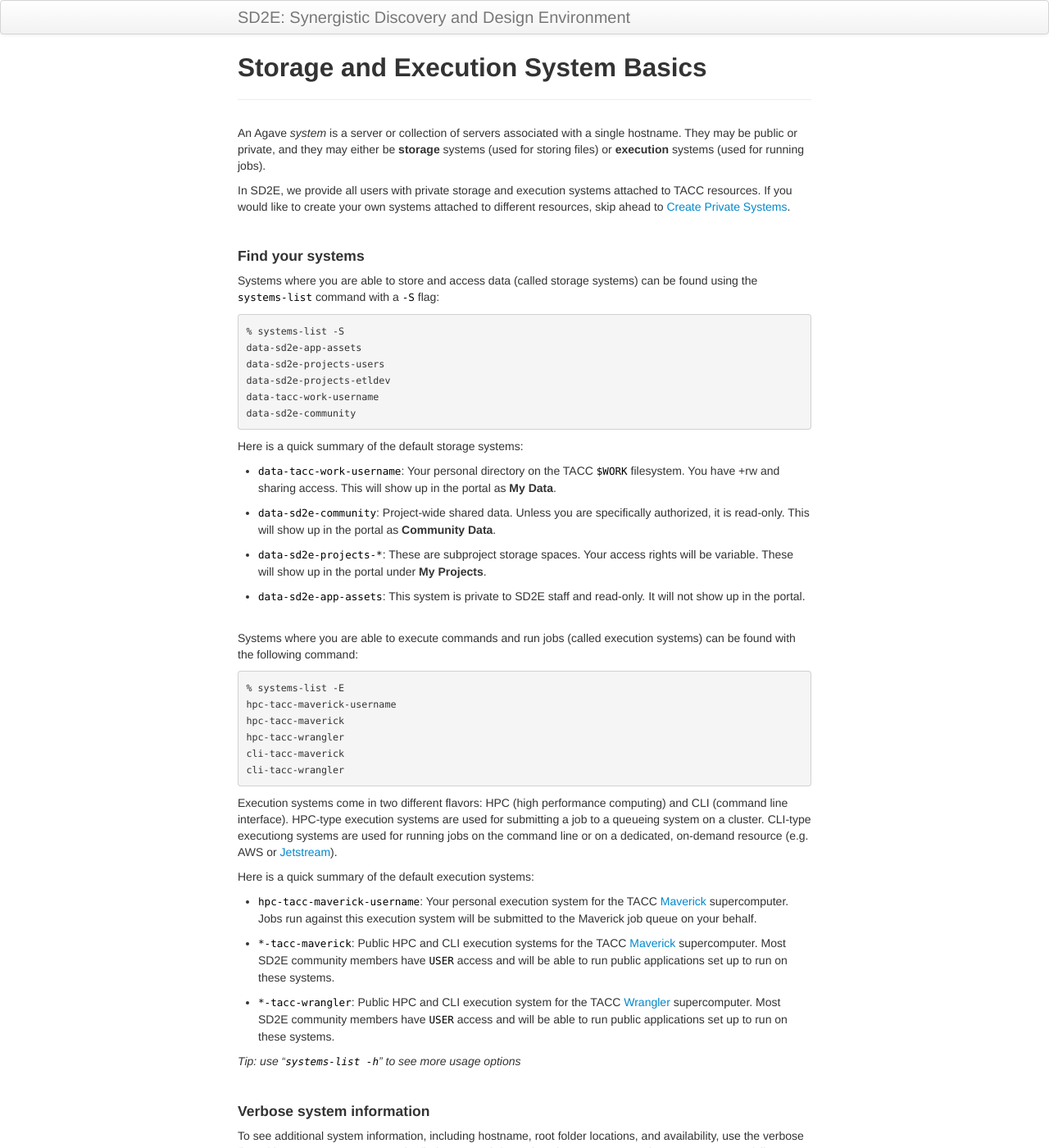
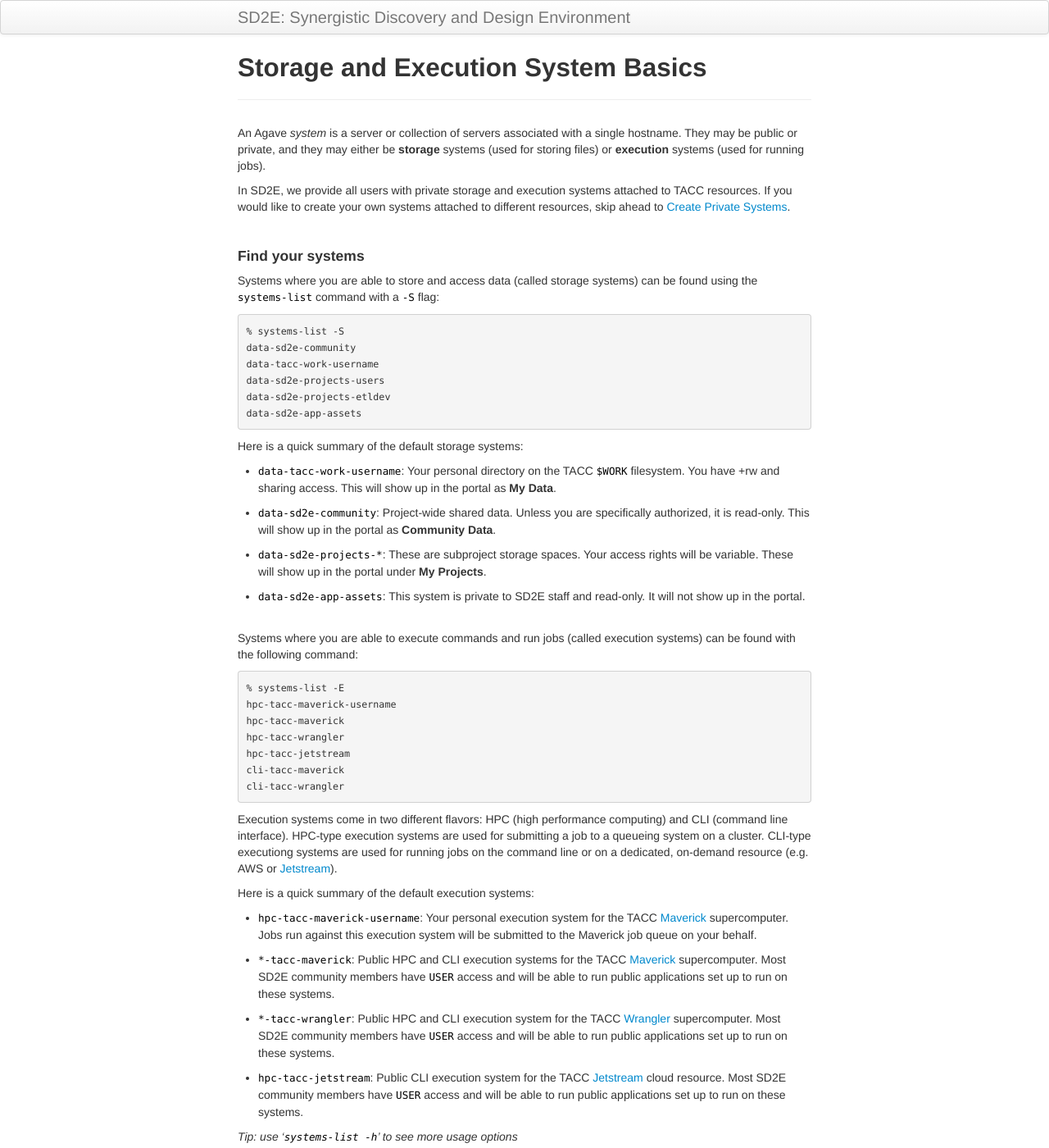
Before and after one commit to SD2E/api-user-guide, a Jekyll site: the page built from docs/systems_basics.md, in a window 1280 px wide and 1400 px high. Shown: the whole window at 82% size. Built offline with Jekyll 4.4.1, drawn with Linux system fonts in a browser that asks for light colours.

Commit message:
adding description of jetstream to systems basics

````diff
--- a/docs/systems_basics.md
+++ b/docs/systems_basics.md
@@ -20,11 +20,11 @@ Systems where you are able to store and access data (called storage systems) can
 be found using the `systems-list` command with a `-S` flag:
 ```
 % systems-list -S
-data-sd2e-app-assets
+data-sd2e-community
+data-tacc-work-username
 data-sd2e-projects-users
 data-sd2e-projects-etldev
-data-tacc-work-username
-data-sd2e-community
+data-sd2e-app-assets
 ```
 Here is a quick summary of the default storage systems:
 
@@ -44,6 +44,7 @@ can be found with the following command:
 hpc-tacc-maverick-username
 hpc-tacc-maverick
 hpc-tacc-wrangler
+hpc-tacc-jetstream
 cli-tacc-maverick
 cli-tacc-wrangler
 ```
@@ -61,9 +62,11 @@ Here is a quick summary of the default execution systems:
 
 * `*-tacc-wrangler`: Public HPC and CLI execution system for the TACC [Wrangler](https://portal.tacc.utexas.edu/user-guides/wrangler) supercomputer. Most SD2E community members have `USER` access and will be able to run public applications set up to run on these systems.
 
+* `hpc-tacc-jetstream`: Public CLI execution system for the TACC [Jetstream](https://portal.tacc.utexas.edu/user-guides/jetstream) cloud resource. Most SD2E community members have `USER` access and will be able to run public applications set up to run on these systems.
 
 
-*Tip: use "`systems-list -h`" to see more usage options*
+
+*Tip: use '`systems-list -h`' to see more usage options*
 
 <br>
 #### Verbose system information
````
